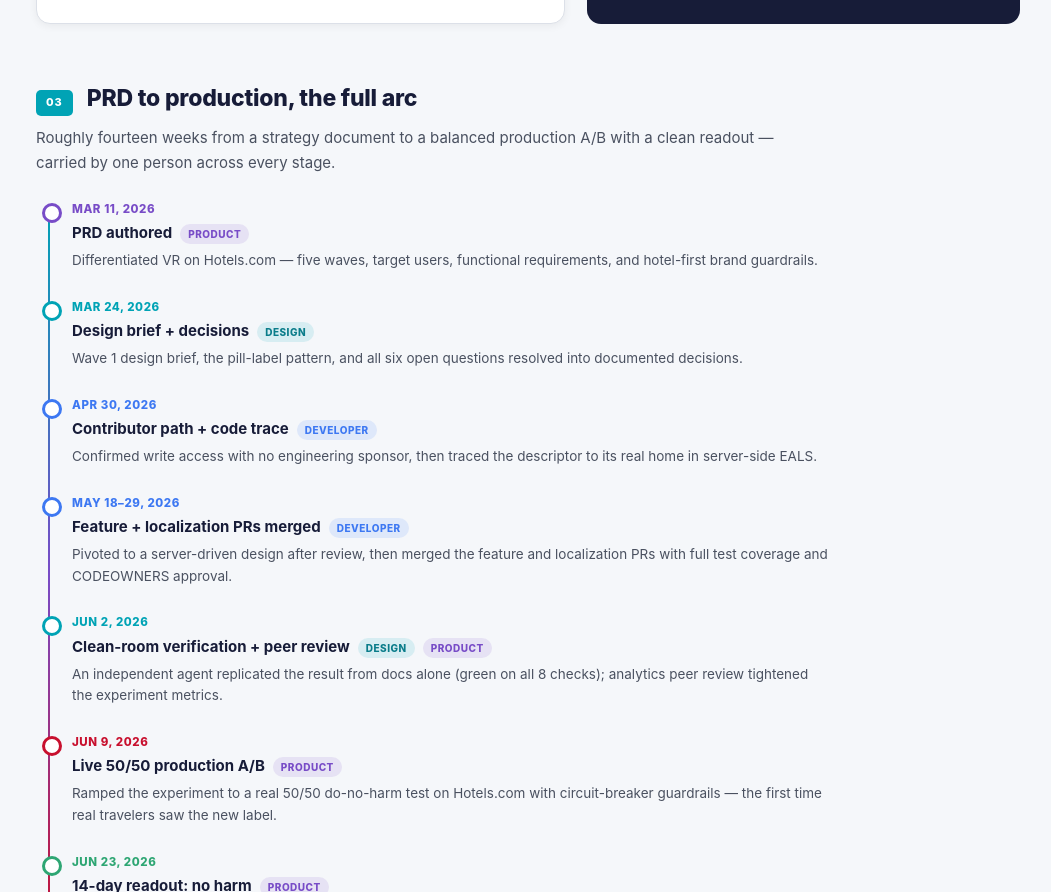
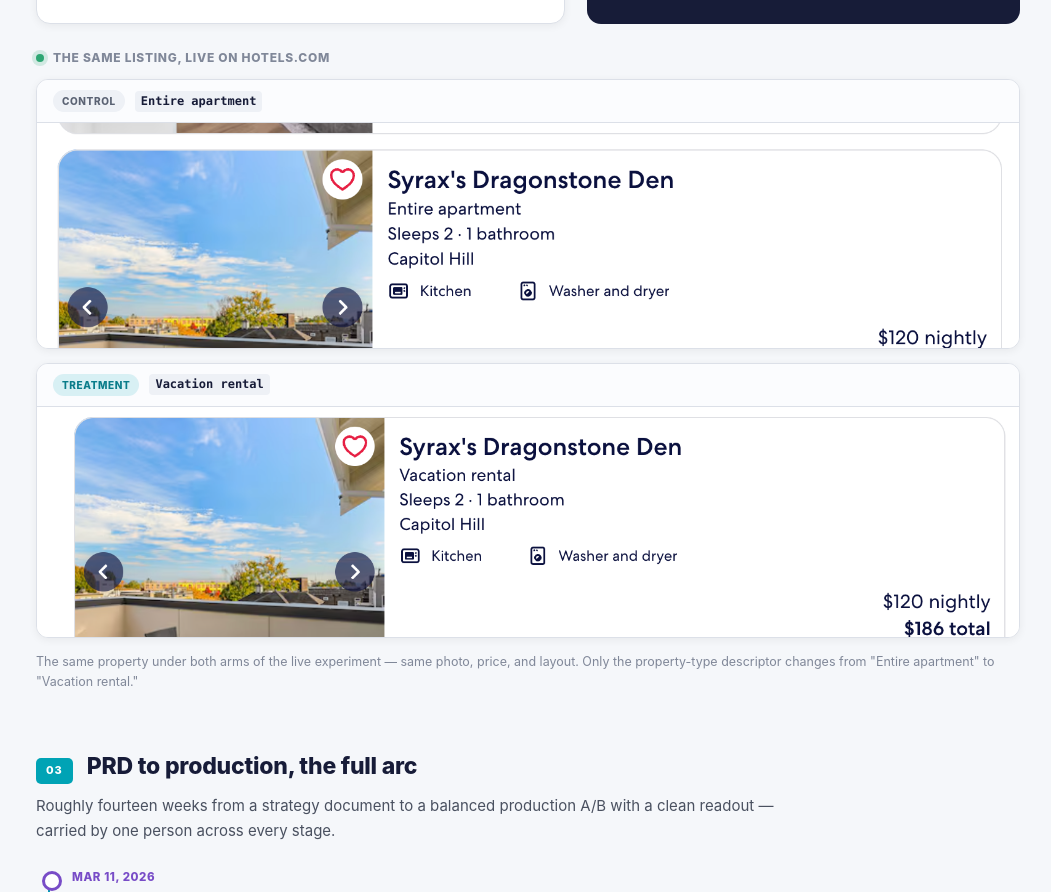
Before and after one commit to lucymeadow/supreme-adventure-e4yv7jp, a plain HTML site: page vr-differentiation-builder/index.html in a window 1280 px wide. Shown: the part 2319-3211 px from the top of the page, without its empty margins (112-1163 px from the left). Drawn offline with Linux system fonts and the light colour scheme.

Commit message:
Add live control/treatment screenshots to Builder page
Show the real Hotels.com SRP under both arms of the experiment (same
listing, "Entire apartment" control vs "Vacation rental" treatment) in
the "What actually shipped" section. Public UI only, no internal data.

Co-authored-by: Cursor <cursoragent@cursor.com>

```diff
--- a/vr-differentiation-builder/index.html
+++ b/vr-differentiation-builder/index.html
@@ -123,6 +123,19 @@
   .ba-pill { background: rgba(255,255,255,0.1); border: 1px dashed rgba(255,255,255,0.35); border-radius: 8px; padding: 10px 16px; font-size: 15px; font-weight: 600; }
   .ba-pill.after { background: rgba(0,163,181,0.28); border: 1px solid var(--teal); font-weight: 700; }
   .ba-arrow { text-align: center; opacity: 0.5; font-size: 18px; }
+
+  /* ── Live comparison ── */
+  .live-compare { margin-top: 24px; }
+  .lc-head { font-size: 12px; font-weight: 800; letter-spacing: 0.06em; text-transform: uppercase; color: var(--subtle); margin-bottom: 12px; display: flex; align-items: center; gap: 9px; }
+  .lc-head .live-dot { width: 8px; height: 8px; border-radius: 50%; background: var(--green); box-shadow: 0 0 0 4px rgba(46,166,115,0.18); }
+  .compare-shot { background: var(--white); border: 1px solid var(--border); border-radius: 12px; box-shadow: var(--shadow); overflow: hidden; margin: 0 0 14px; }
+  .shot-label { display: flex; align-items: center; gap: 10px; padding: 10px 16px; font-size: 13px; font-weight: 700; color: var(--navy); border-bottom: 1px solid var(--border); background: #fbfcfe; }
+  .shot-label .lb-tag { font-size: 10px; font-weight: 800; letter-spacing: 0.06em; text-transform: uppercase; padding: 3px 9px; border-radius: 20px; }
+  .lb-tag.ctrl { background: #eef1f6; color: #5a6273; }
+  .lb-tag.trt { background: rgba(0,163,181,0.14); color: #0a7c8a; }
+  .shot-label code { background: #eef1f6; border-radius: 4px; padding: 1px 6px; font-size: 12px; font-family: 'SF Mono', ui-monospace, Menlo, monospace; }
+  .compare-shot img { display: block; width: 100%; height: auto; }
+  .compare-cap { font-size: 12.5px; color: var(--subtle); line-height: 1.6; margin-top: 2px; }
 
   /* ── Results ── */
   .results-grid { display: grid; grid-template-columns: repeat(3, 1fr); gap: 16px; margin-bottom: 18px; }
@@ -278,6 +291,18 @@
         <div class="ba-row"><span class="ba-tag">Treatment</span><span class="ba-pill after">Vacation rental</span></div>
       </div>
     </div>
+    <div class="live-compare">
+      <div class="lc-head"><span class="live-dot"></span> The same listing, live on Hotels.com</div>
+      <figure class="compare-shot">
+        <div class="shot-label"><span class="lb-tag ctrl">Control</span> <code>Entire apartment</code></div>
+        <img src="srp-control.png" alt="Hotels.com search result for the listing Syrax's Dragonstone Den, showing the descriptor Entire apartment under the control arm of the experiment">
+      </figure>
+      <figure class="compare-shot">
+        <div class="shot-label"><span class="lb-tag trt">Treatment</span> <code>Vacation rental</code></div>
+        <img src="srp-treatment.png" alt="The identical Hotels.com search result now reading Vacation rental in place of Entire apartment under the treatment arm of the experiment">
+      </figure>
+      <p class="compare-cap">The same property under both arms of the live experiment — same photo, price, and layout. Only the property-type descriptor changes from "Entire apartment" to "Vacation rental."</p>
+    </div>
   </section>
 
   <!-- ── The arc ── -->
```
Also changed, not shown: vr-differentiation-builder/srp-control.png (added), vr-differentiation-builder/srp-treatment.png (added).
